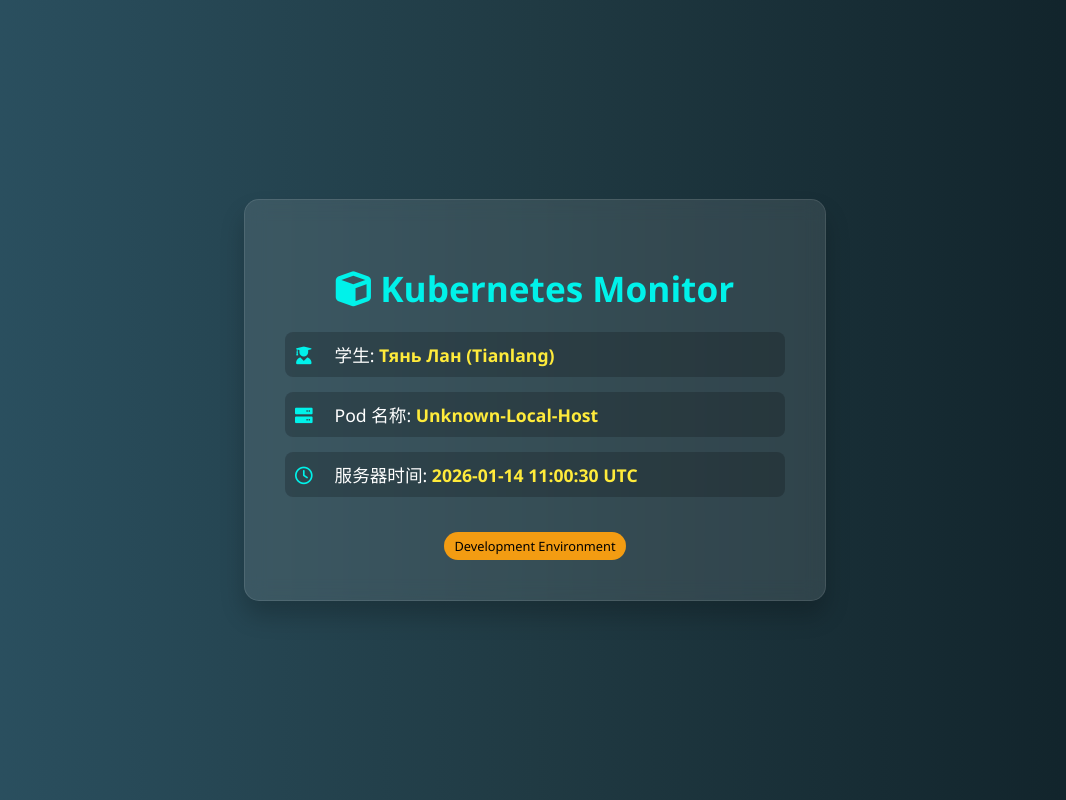
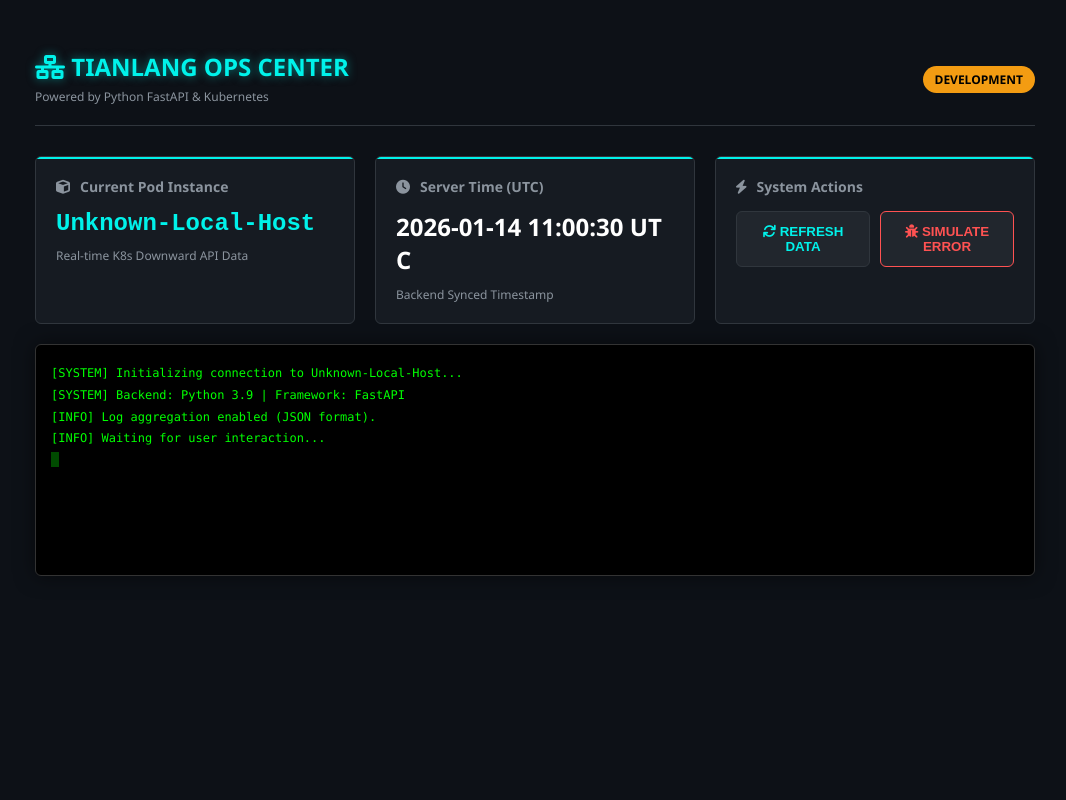
Before and after one commit to TiANLANG777/infrastructure-as-code, a FastAPI app: page / in a window 1280 px wide. Shown: the whole page, without its empty margins (105-1171 px from the left). Run offline with FastAPI, Linux system fonts and the light colour scheme.

Commit message:
Update index.html

```diff
--- a/templates/index.html
+++ b/templates/index.html
@@ -1,42 +1,134 @@
 <!DOCTYPE html>
-<html lang="zh">
+<html lang="en">
 <head>
     <meta charset="UTF-8">
     <meta name="viewport" content="width=device-width, initial-scale=1.0">
-    <title>DevOps Backend Monitor</title>
+    <title>DevOps Master Console</title>
     <link href="https://cdnjs.cloudflare.com/ajax/libs/font-awesome/6.0.0/css/all.min.css" rel="stylesheet">
     <style>
-        body { font-family: 'Segoe UI', Tahoma, Geneva, Verdana, sans-serif; background: #0f2027; background: linear-gradient(to right, #2c5364, #203a43, #0f2027); color: #fff; display: flex; justify-content: center; align-items: center; min-height: 100vh; margin: 0; }
-        .card { background: rgba(255, 255, 255, 0.1); backdrop-filter: blur(10px); border-radius: 15px; padding: 40px; box-shadow: 0 15px 25px rgba(0,0,0,0.2); text-align: center; border: 1px solid rgba(255, 255, 255, 0.1); max-width: 500px; width: 90%; }
-        h1 { font-size: 2.2em; margin-bottom: 20px; color: #00f2ea; }
-        .info-item { margin: 15px 0; font-size: 1.1em; text-align: left; padding: 10px; background: rgba(0,0,0,0.2); border-radius: 8px; }
-        .info-item i { color: #00f2ea; margin-right: 10px; width: 25px; }
-        .dynamic-data { font-weight: bold; color: #ffeb3b; }
-        .badge { display: inline-block; padding: 5px 10px; border-radius: 20px; font-size: 0.8em; margin-top: 20px; }
-        .badge-prod { background: #2ecc71; color: black; }
+        :root { --primary: #00f2ea; --bg: #0d1117; --card: #161b22; --text: #c9d1d9; --danger: #ff5252; --success: #238636; }
+        body { margin: 0; font-family: 'Segoe UI', monospace; background-color: var(--bg); color: var(--text); display: flex; justify-content: center; min-height: 100vh; }
+        .dashboard { width: 90%; max-width: 1000px; margin-top: 50px; }
+
+        /* 头部 */
+        .header { display: flex; justify-content: space-between; align-items: center; border-bottom: 1px solid #30363d; padding-bottom: 20px; margin-bottom: 30px; }
+        .header h1 { margin: 0; font-size: 24px; color: var(--primary); text-shadow: 0 0 10px rgba(0, 242, 234, 0.5); }
+        .badge { padding: 5px 12px; border-radius: 20px; font-size: 12px; font-weight: bold; background: #30363d; color: white; }
+        .badge-prod { background: var(--success); }
         .badge-dev { background: #f39c12; color: black; }
+
+        /* 卡片网格 */
+        .grid { display: grid; grid-template-columns: repeat(auto-fit, minmax(280px, 1fr)); gap: 20px; }
+        .card { background: var(--card); border: 1px solid #30363d; border-radius: 6px; padding: 20px; position: relative; overflow: hidden; }
+        .card::before { content: ''; position: absolute; top: 0; left: 0; width: 100%; height: 2px; background: var(--primary); }
+        .card h3 { margin-top: 0; color: #8b949e; font-size: 14px; display: flex; align-items: center; gap: 10px; }
+
+        /* 动态数据样式 */
+        .data-value { font-size: 24px; font-weight: bold; color: #fff; margin: 10px 0; word-break: break-all; }
+        .data-label { font-size: 12px; color: #8b949e; }
+        .pod-id { color: var(--primary); font-family: 'Courier New', monospace; }
+
+        /* 终端窗口 */
+        .terminal { background: #000; padding: 15px; border-radius: 6px; font-family: 'Consolas', monospace; height: 200px; overflow-y: auto; color: #0f0; font-size: 12px; margin-top: 20px; border: 1px solid #333; box-shadow: 0 0 20px rgba(0,0,0,0.5); }
+        .terminal p { margin: 5px 0; line-height: 1.4; }
+        .cursor { display: inline-block; width: 8px; height: 15px; background: #0f0; animation: blink 1s infinite; }
+
+        /* 交互按钮 */
+        .btn-group { display: flex; gap: 10px; margin-top: 15px; }
+        .action-btn { flex: 1; background: #21262d; border: 1px solid #30363d; color: var(--primary); padding: 12px; border-radius: 6px; cursor: pointer; font-weight: bold; transition: 0.3s; }
+        .action-btn:hover { background: var(--primary); color: #000; box-shadow: 0 0 15px var(--primary); }
+        .btn-danger { color: var(--danger); border-color: var(--danger); }
+        .btn-danger:hover { background: var(--danger); color: white; box-shadow: 0 0 15px var(--danger); }
+
+        @keyframes blink { 50% { opacity: 0; } }
     </style>
 </head>
 <body>
-    <div class="card">
-        <h1><i class="fas fa-cube"></i> Kubernetes Monitor</h1>
-        <div class="info-item">
-            <i class="fas fa-user-graduate"></i> 学生: <span class="dynamic-data">{{ student_name }}</span>
+
+<div class="dashboard">
+    <div class="header">
+        <div>
+            <h1><i class="fas fa-network-wired"></i> TIANLANG OPS CENTER</h1>
+            <div style="font-size: 12px; color: #8b949e; margin-top: 5px;">Powered by Python FastAPI & Kubernetes</div>
         </div>
-        <div class="info-item">
-            <i class="fas fa-server"></i> Pod 名称: <span class="dynamic-data">{{ pod_name }}</span>
-        </div>
-        <div class="info-item">
-            <i class="far fa-clock"></i> 服务器时间: <span class="dynamic-data">{{ server_time }}</span>
-        </div>
-
         <div>
             {% if env_type == 'Production' %}
-                <span class="badge badge-prod">Production Environment</span>
+                <span class="badge badge-prod"><i class="fas fa-shield-alt"></i> PRODUCTION</span>
             {% else %}
-                <span class="badge badge-dev">{{ env_type }} Environment</span>
+                <span class="badge badge-dev">DEVELOPMENT</span>
             {% endif %}
         </div>
     </div>
+
+    <div class="grid">
+        <div class="card">
+            <h3><i class="fas fa-cube"></i> Current Pod Instance</h3>
+            <div class="data-value pod-id">{{ pod_name }}</div>
+            <div class="data-label">Real-time K8s Downward API Data</div>
+        </div>
+
+        <div class="card">
+            <h3><i class="fas fa-clock"></i> Server Time (UTC)</h3>
+            <div class="data-value" id="server-time">{{ server_time }}</div>
+            <div class="data-label">Backend Synced Timestamp</div>
+        </div>
+
+        <div class="card">
+            <h3><i class="fas fa-bolt"></i> System Actions</h3>
+            <div class="btn-group">
+                <button class="action-btn" onclick="refreshData()"><i class="fas fa-sync"></i> REFRESH DATA</button>
+                <button class="action-btn btn-danger" onclick="simulateCrash()"><i class="fas fa-bug"></i> SIMULATE ERROR</button>
+            </div>
+        </div>
+    </div>
+
+    <div class="terminal" id="console">
+        <p>[SYSTEM] Initializing connection to {{ pod_name }}...</p>
+        <p>[SYSTEM] Backend: Python 3.9 | Framework: FastAPI</p>
+        <p>[INFO] Log aggregation enabled (JSON format).</p>
+        <p>[INFO] Waiting for user interaction...</p>
+        <span class="cursor"></span>
+    </div>
+</div>
+
+<script>
+    // 1. 终端打字机效果函数
+    function log(text, type="INFO") {
+        const term = document.getElementById('console');
+        const p = document.createElement('p');
+        const timestamp = new Date().toISOString().split('T')[1].split('.')[0];
+
+        if (type === "ERROR") {
+            p.style.color = "#ff5252";
+            p.innerText = `[${timestamp}] [ERROR] ${text}`;
+        } else {
+            p.innerText = `[${timestamp}] [${type}] ${text}`;
+        }
+
+        term.insertBefore(p, term.lastElementChild);
+        term.scrollTop = term.scrollHeight;
+    }
+
+    // 2. 刷新按钮：真的去重新加载页面，证明是动态的
+    function refreshData() {
+        log("Requesting latest data from Kubernetes API...", "SYSTEM");
+        setTimeout(() => {
+            window.location.reload();
+        }, 800);
+    }
+
+    // 3. 模拟崩溃按钮：纯前端特效，展示给老师看
+    function simulateCrash() {
+        log("Injecting fault into main process...", "WARN");
+        setTimeout(() => log("Connection lost: 503 Service Unavailable", "ERROR"), 500);
+        setTimeout(() => log("Kubernetes Liveness Probe failed!", "ERROR"), 1000);
+        setTimeout(() => log("Restarting Pod container...", "SYSTEM"), 2000);
+        setTimeout(() => {
+            log("System recovered.", "SUCCESS");
+            alert("Self-healing completed! (Simulation)");
+        }, 3000);
+    }
+</script>
+
 </body>
 </html>
```
